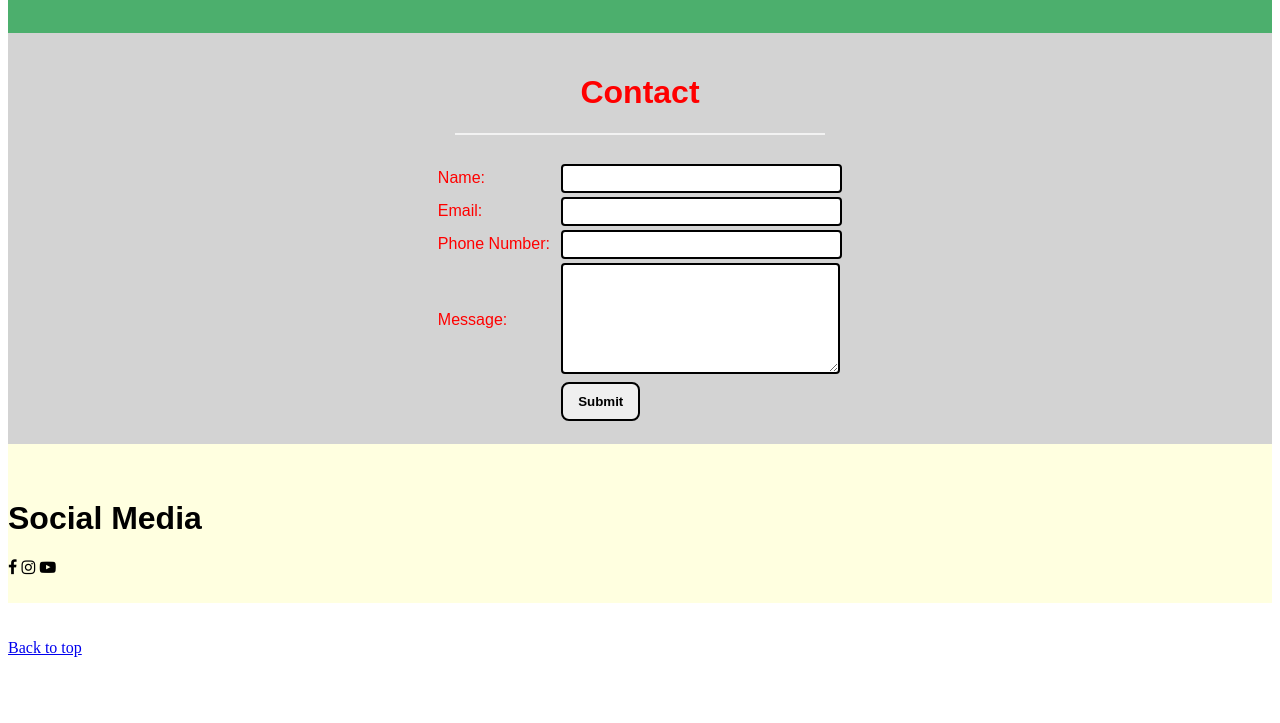
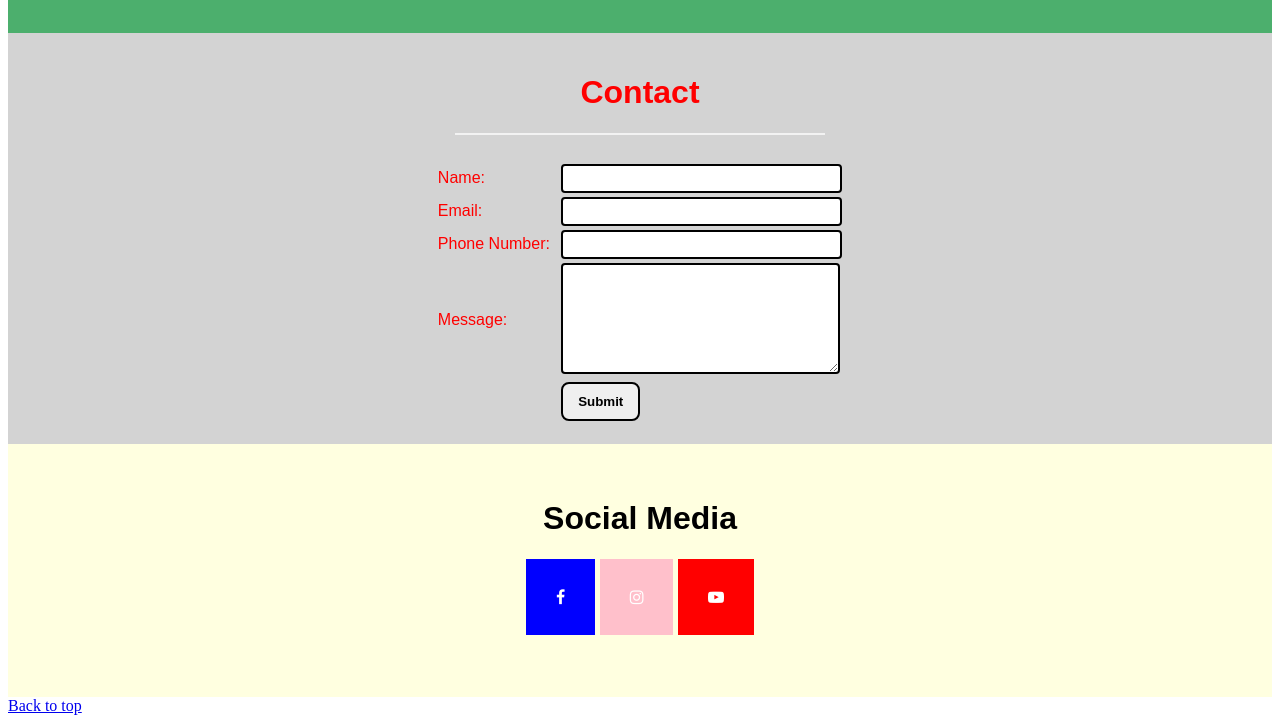
Before and after one commit to ruiz0714/joan.github.io, a plain HTML site: page index.html in a window 1280 px wide. Shown: the part 1358-2081 px from the top of the page. Before the commit the page ends 2023 px from the top, so only its background shows below. Drawn offline with Linux system fonts and the light colour scheme.

Commit message:
Update style.css

```diff
--- a/style.css
+++ b/style.css
@@ -164,9 +164,30 @@ textarea {
 
 #socials {
     background-color:lightyellow;
+    text-align:center;
 }
-
 .fa {
     text-decoration:none;
     color:black;
+    font-size:30px;
+    padding:30px;
 }
+
+.fa-facebook {
+    color:white;
+    background-color:blue;
+}
+
+.fa-instagram {
+    color:white;
+    background-color:pink;
+}
+
+.fa-youtube-play {
+    color:white;
+    background-color:red;
+}
+
+#footer {
+    background-color:lightyellow;
+}
```
